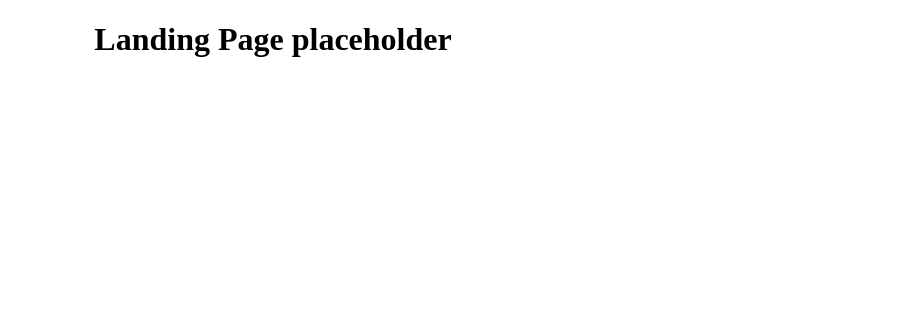
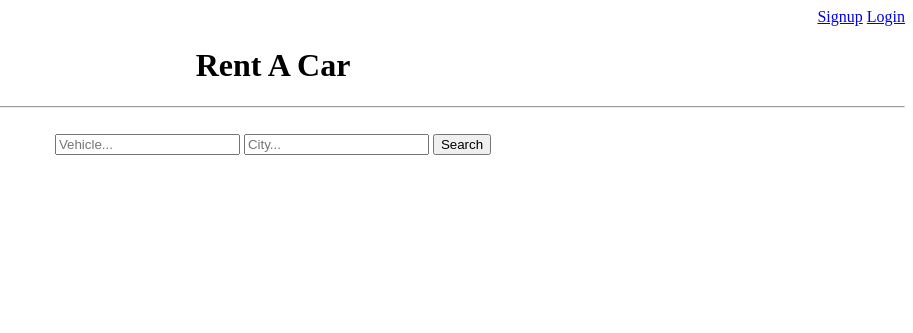
Before and after one commit to campbell-lucas/rent_a_car, a Django app: template home/templates/home/landing-page.html in a window 1280 px wide. Shown: the top 333 px of the page, without its empty margins (367-1280 px from the left). Run offline with Django 4.2, Linux system fonts and the light colour scheme; the template is opened without the code that fills it, so the values that code supplies are empty; parts of the project's set-up code (start-up, migrations or seed data) failed here and were passed over.

Commit message:
added templates folder to the home app, added landing page url to home urls.py and added the landing page view to the home views.py

```diff
--- a/home/templates/home/landing-page.html
+++ b/home/templates/home/landing-page.html
@@ -1,5 +1,25 @@
 {% extends 'base.html' %}
+{% load static %}
+
+{% block styles %}
+    <link rel="stylesheet" href="{% static 'styles/main.css' %}">
+{% endblock styles %}
 
 {% block container %}
-    <h1>Landing Page placeholder</h1>
+    <nav class="navbar">
+        <a href="#">Signup</a>
+        <a href="#">Login</a>
+    </nav>
+    <h1>Rent A Car</h1>
+    <hr>
+    <br>
+    <div class="search-box">
+        <label for="vehicle-search">
+            <input type="text" placeholder="Vehicle..." id="vehicle-search">
+        </label>
+        <label for="city-search">
+            <input type="text" placeholder="City..." id="city-search">
+        </label>
+        <button type="submit">Search</button>
+    </div>
 {% endblock container %}
--- /dev/null
+++ b/home/urls.py
@@ -0,0 +1,7 @@
+from django.urls import path
+
+from . import views
+
+urlpatterns = [
+    path('', views.home_view, name='home'),
+]
--- a/home/views.py
+++ b/home/views.py
@@ -1,3 +1,5 @@
 from django.shortcuts import render
 
-# Create your views here.
+
+def home_view(request):
+    return render(request, 'home/landing-page.html')
```
